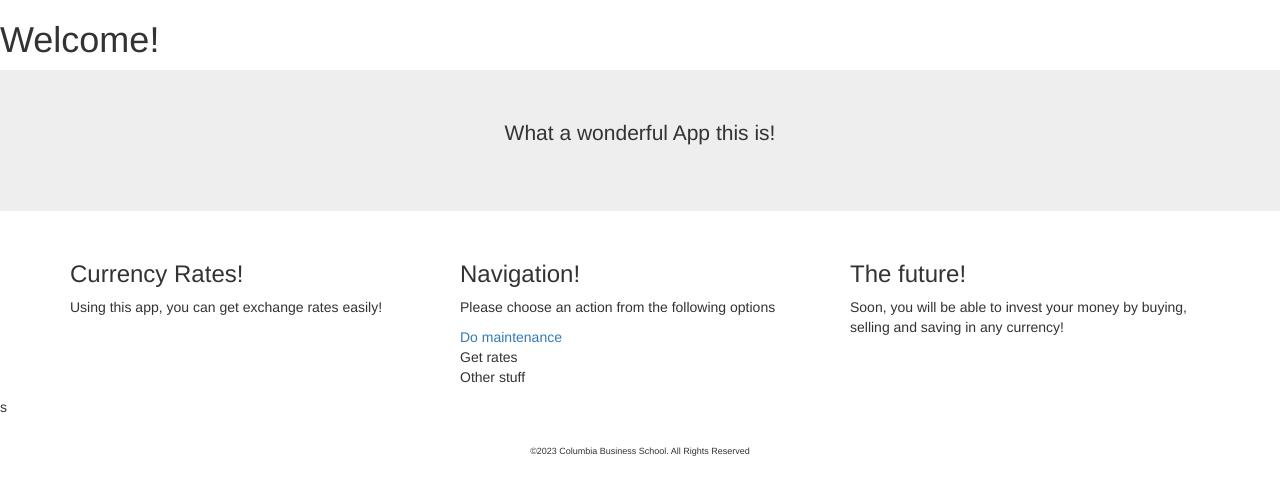
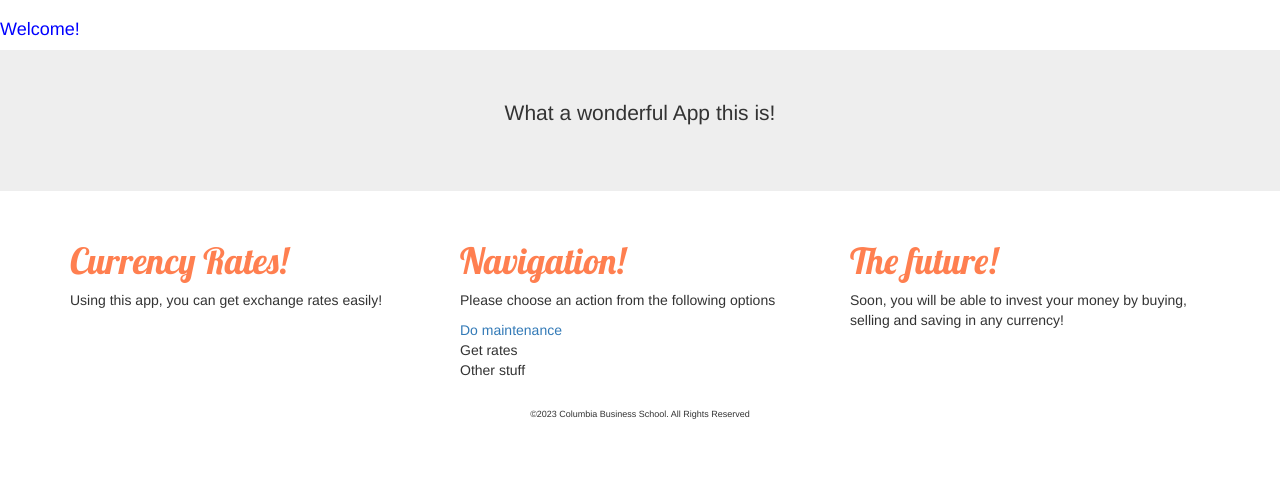
Before and after one commit to htqkellen/myproject, a Django app: page / in a window 1280 px wide. Shown: the top 495 px of the page. Run offline with Django 4.2, Linux system fonts and the light colour scheme; some libraries are stand-ins or nearby versions.

Commit message:
added google fonts

```diff
--- a/static/myapp/style.css
+++ b/static/myapp/style.css
@@ -15,3 +15,9 @@ font-size: xx-small;
 font-size: large;
 color: blue;
 }
+
+.lobster {
+color: coral;
+font-family: 'lobster';
+font-size: 36px;
+}
--- a/templates/base.html
+++ b/templates/base.html
@@ -6,11 +6,12 @@
 <title>Currency App</title>
 <link rel="stylesheet" href="https://maxcdn.bootstrapcdn.com/bootstrap/3.4.1/css/bootstrap.min.css">
 <script src="https://maxcdn.bootstrapcdn.com/bootstrap/3.4.1/js/bootstrap.min.js"></script>
+<link href='//fonts.googleapis.com/css?family=Lobster&subset=latin,latin-ext' rel='stylesheet' type='text/css'>
 
 <link rel="stylesheet" href="{% static 'myapp/style.css' %}">
 </head>
 <body>
-<h1 class=“large-font">Welcome!</h1>
+<h1 class="large-font">Welcome!</h1>
 {% block content %}
 <-- This is where the page content will go! -->
 {% endblock %}
--- a/templates/home.html
+++ b/templates/home.html
@@ -6,11 +6,11 @@
 <div class="container">
 <div class="row">
 <div class="col-sm-4">
-<h3>Currency Rates!</h3>
+<h3 class="lobster">Currency Rates!</h3>
 <p>Using this app, you can get exchange rates easily!</p>
 </div>
 <div class="col-sm-4">
-<h3>Navigation!</h3>
+<h3 class="lobster">Navigation!</h3>
 <p> Please choose an action from the following options
 <p>
 <a href="{% url 'maintenance' %}">Do maintenance</a><br>
@@ -18,10 +18,7 @@ Get rates<br>
 Other stuff<br></p>
 </div>
 <div class="col-sm-4">
-<h3>The future!</h3>
+<h3 class="lobster">The future!</h3>
 <p>Soon, you will be able to invest your money by buying, selling and saving in any currency!</p>
 </div>
-</div>
-</div>s
-</p>
 {% endblock %}
```
